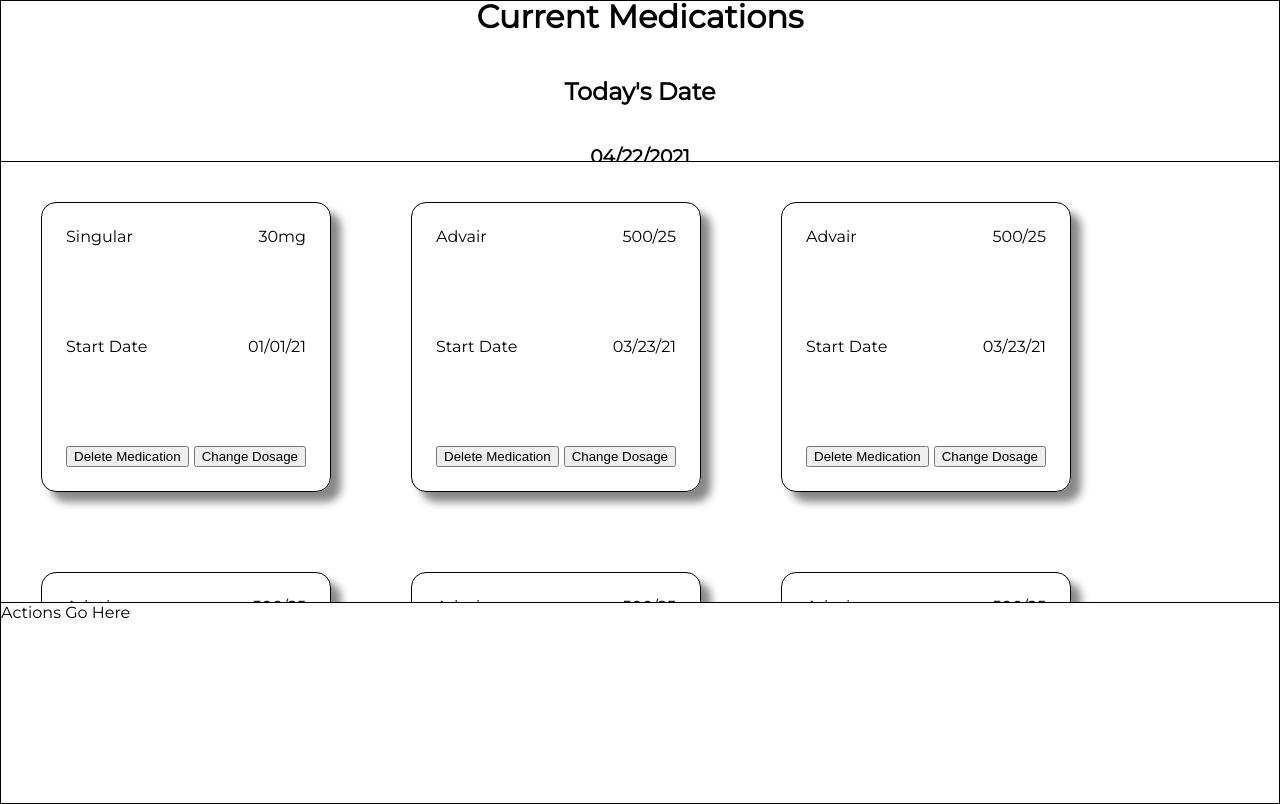
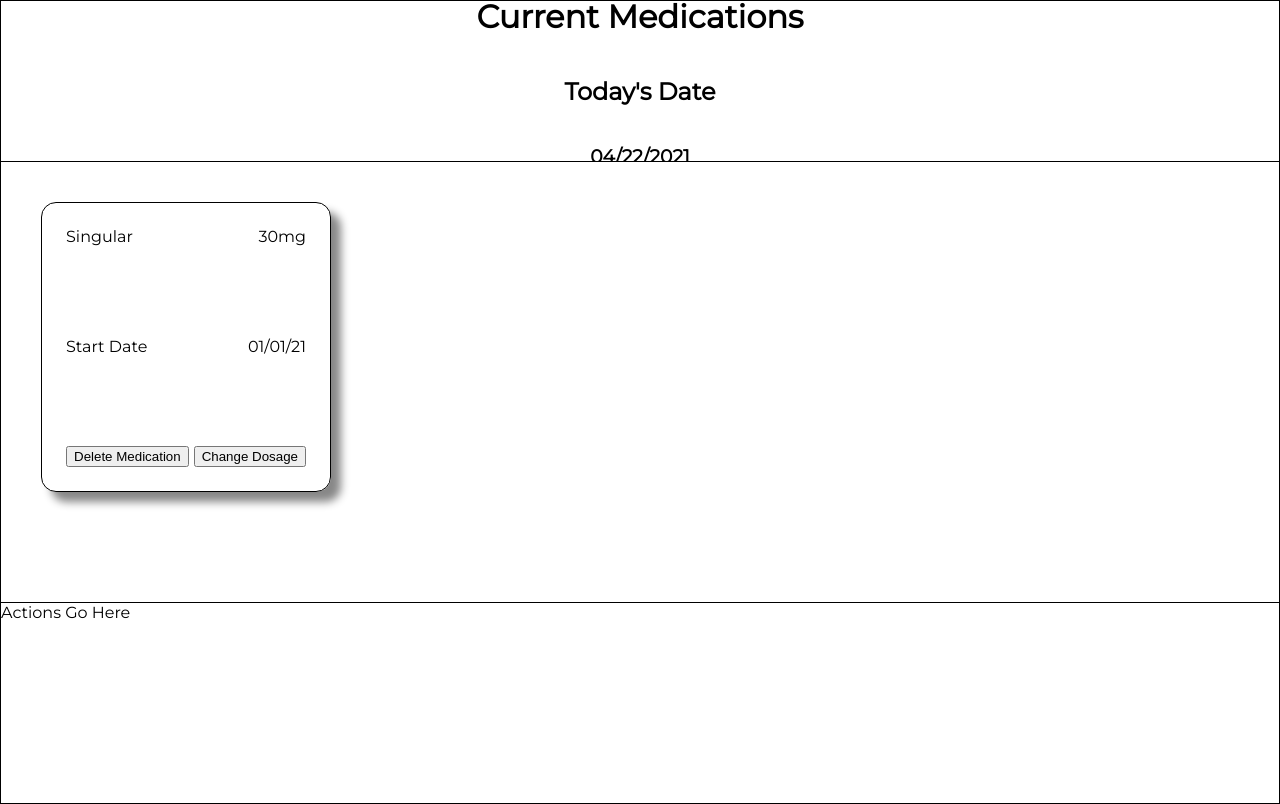
Before and after one commit to azharshahstl/Med-Master-Frontend, a React (Create React App) app: page / in a window 1280 px wide. Built offline with nearby package versions, Linux system fonts and the light colour scheme.

Commit message:
modified current medications to only display active medications

```diff
--- a/src/App.js
+++ b/src/App.js
@@ -133,6 +133,10 @@
     }]
   }
 
+  removeMedication({}) {
+
+  }
+
   render () {
     return (
       <>
--- a/src/CurrentMedications/CurrentMedications.js
+++ b/src/CurrentMedications/CurrentMedications.js
@@ -10,6 +10,9 @@
 
         return mm + '/' + dd + '/' + yyyy;
     }
+
+    let activeMedications = medications.filter(med => Date.parse(med.startDate) <= Date.parse(currentDay()) && (!med.endDate || Date.parse(med.endDate) >= Date.parse(currentDay())))
+
     return (
         <div style={styles.currentMedsContainer}>
             <div style={styles.headerContainer}>
@@ -18,7 +21,7 @@
                 <h3>{currentDay()}</h3>
             </div>
             <div style={styles.medicinesContainer}>
-                {medications.map(med => <MedicineCard medicine={med}/>)}
+                {activeMedications.map(med => <MedicineCard medicine={med}/>)}
             </div>
             <div style={styles.actionsContainer}>
                 Actions Go Here
```
